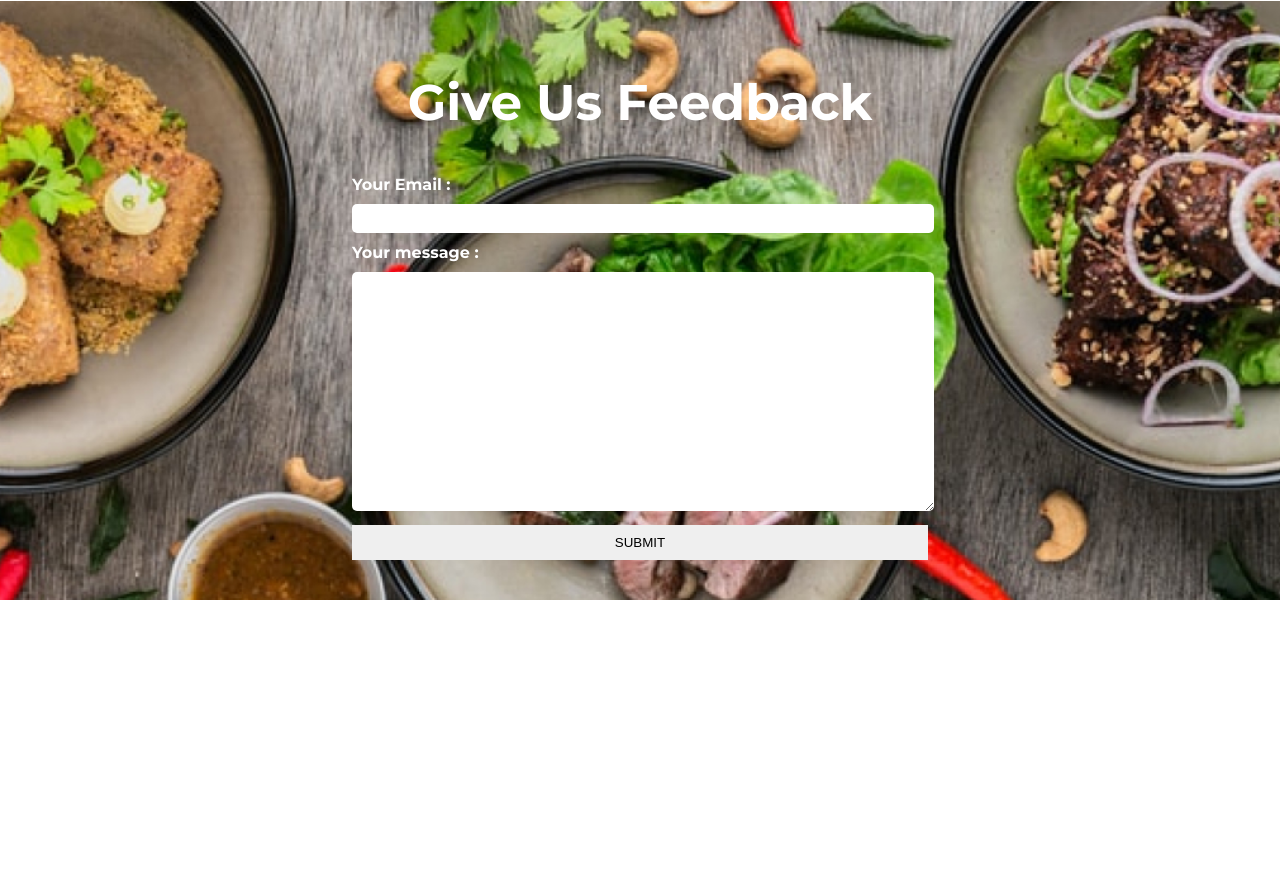
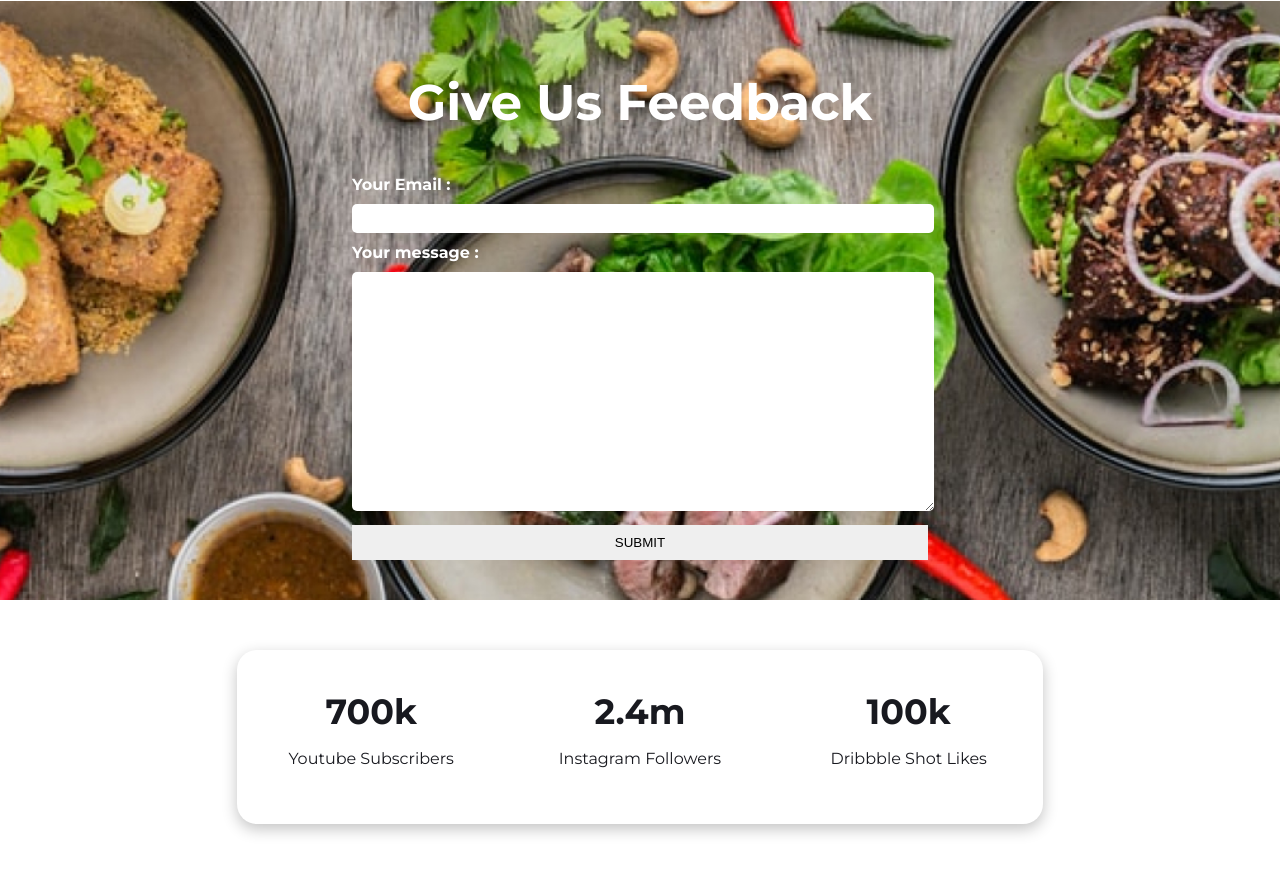
Before and after one commit to programmerhasan001/food-network, a plain HTML site: page index.html in a window 1280 px wide. Shown: the part 2769-3643 px from the top of the page. Before the commit the page ends 3419 px from the top, so only its background shows below. Drawn offline with Linux system fonts and the light colour scheme.

Commit message:
complete followers part

```diff
--- a/css/style.css
+++ b/css/style.css
@@ -178,3 +178,26 @@ section{
     border: none;
     width: 100%;
 }
+
+/* followers area css start */
+.followers-container{
+    width: 70%;
+    margin: auto;
+    padding: 40px 0;
+    /* box-shadow: 0px 5px 15px gray; */
+    box-shadow: 0px 5px 15px rgba(0, 0, 0, 0.24);
+    border-radius: 20px;
+}
+.follower{
+    width: 33.33%;
+    text-align: center;
+}
+.follower span{
+    font-size: 35px;
+    font-weight: 700;
+    color: #18191F;
+}
+.follower p{
+    font-weight: 400;
+    color: #18191F;
+}
--- a/index.html
+++ b/index.html
@@ -147,6 +147,25 @@
         </div>
     </section>
     <!-- feedback area ends -->
+    <section class="followers-area">
+        <div class="container">
+            <div class="followers-container d-flex">
+                <div class="follower">
+                    <span>700k</span>
+                    <p>Youtube Subscribers</p>
+                </div>
+                <div class="follower">
+                    <span>2.4m</span>
+                    <p>Instagram Followers</p>
+                </div>
+                <div class="follower">
+                    <span>100k</span>
+                    <p>Dribbble Shot Likes</p>
+                </div>
+            </div>
+        </div>
+    </section>
+    <!-- follower part ends -->
 </body>
 
 </html>
```
